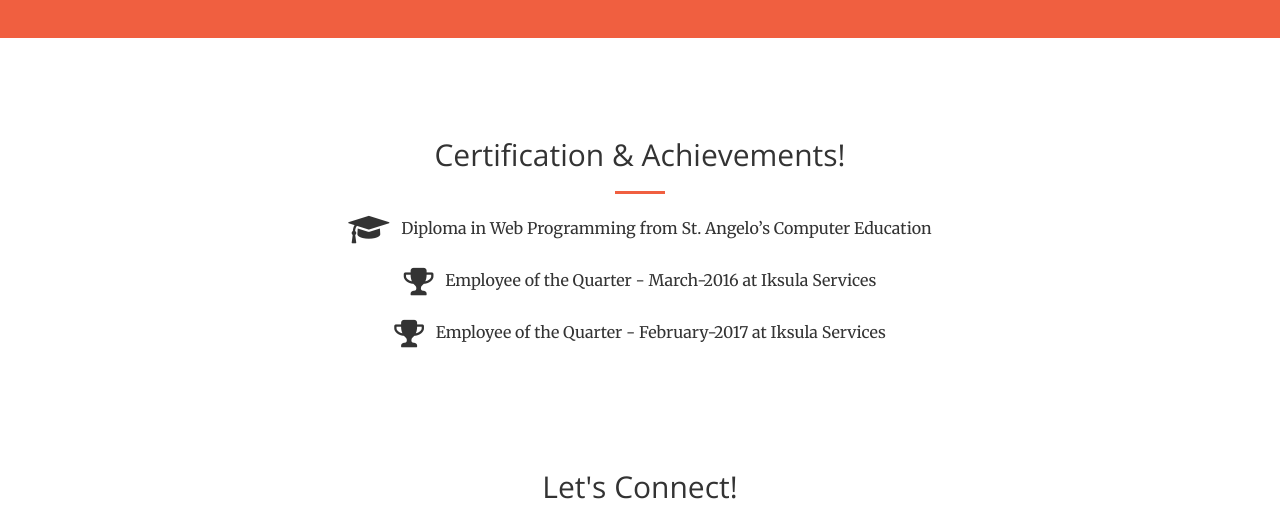
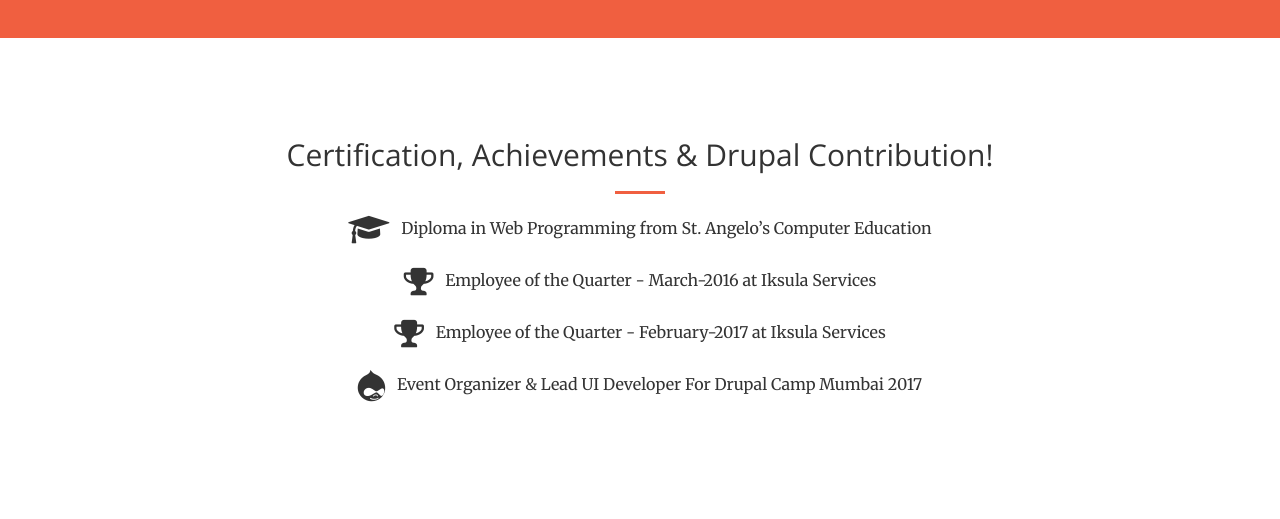
Before and after one commit to kiran-kadam911/kirank, a website: page index.html in a window 1280 px wide. Shown: the part 1360-1879 px from the top of the page. Drawn offline with nearby package versions, Linux system fonts and the light colour scheme.

Commit message:
homepage changes

```diff
--- a/index.html
+++ b/index.html
@@ -102,11 +102,12 @@
         <div class="container">
             <div class="row">
                 <div class="col-lg-12 text-center">
-                    <h2 class="section-heading">Certification & Achievements!</h2>
+                    <h2 class="section-heading">Certification, Achievements & Drupal Contribution!</h2>
                     <hr>
                     <p><i class="fa fa-graduation-cap fa-2x" aria-hidden="true"></i> Diploma in Web Programming from St. Angelo’s Computer Education</p>
                     <p><i class="fa fa-trophy fa-2x" aria-hidden="true"></i> Employee of the Quarter - March-2016 at Iksula Services</p>
                     <p><i class="fa fa-trophy fa-2x" aria-hidden="true"></i> Employee of the Quarter - February-2017 at Iksula Services</p>
+                    <p><i class="fa fa-drupal fa-2x" aria-hidden="true"></i> Event Organizer & Lead UI Developer For Drupal Camp Mumbai 2017</p>
                 </div>
             </div>
         </div>
```
